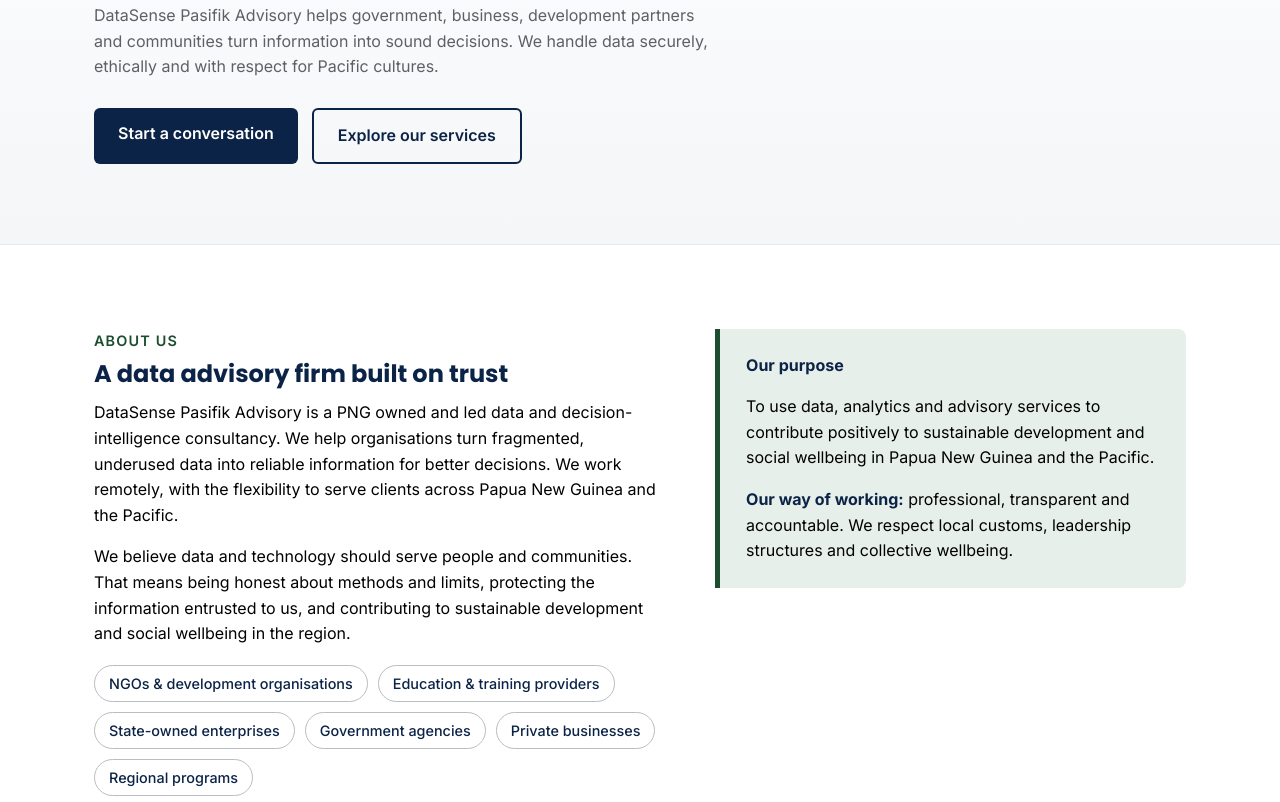
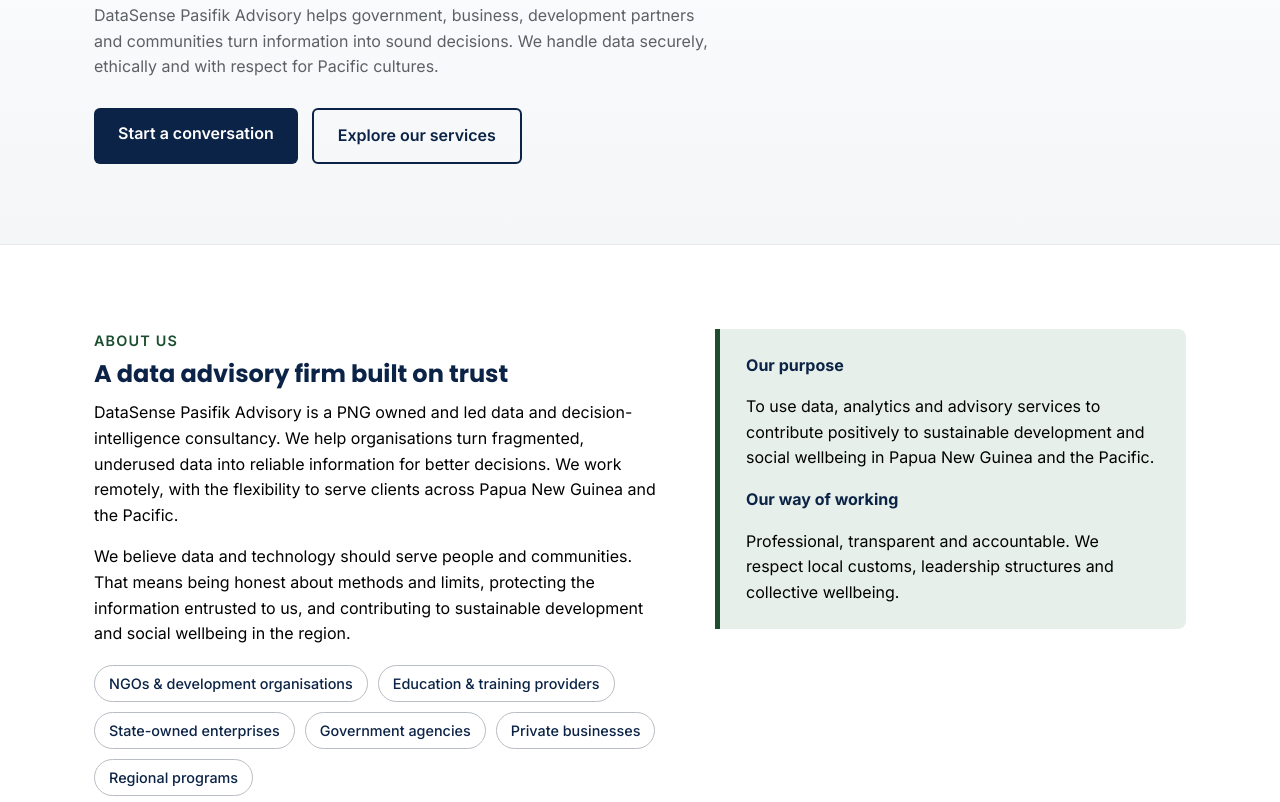
Before and after one commit to josiarivita/datasense-pasifik, a plain HTML site: page index.html in a window 1280 px wide. Shown: the part 359-1161 px from the top of the page. Drawn offline with Linux system fonts and the light colour scheme.

Commit message:
Format Our way of working like Our purpose; use transparent header logo
Co-Authored-By: Claude Opus 5.5 <noreply@anthropic.com>
Claude-Session: https://claude.ai/code/session_018Po8MqoVkQw7DMMZ5tzZBa

```diff
--- a/index.html
+++ b/index.html
@@ -413,7 +413,8 @@
       <div class="callout">
         <p><strong>Our purpose</strong></p>
         <p>To use data, analytics and advisory services to contribute positively to sustainable development and social wellbeing in Papua New Guinea and the Pacific.</p>
-        <p style="margin:0"><strong>Our way of working:</strong> professional, transparent and accountable. We respect local customs, leadership structures and collective wellbeing.</p>
+        <p><strong>Our way of working</strong></p>
+        <p style="margin:0">Professional, transparent and accountable. We respect local customs, leadership structures and collective wellbeing.</p>
       </div>
     </div>
   </section>
```
Also changed, not shown: assets/logo.png.
